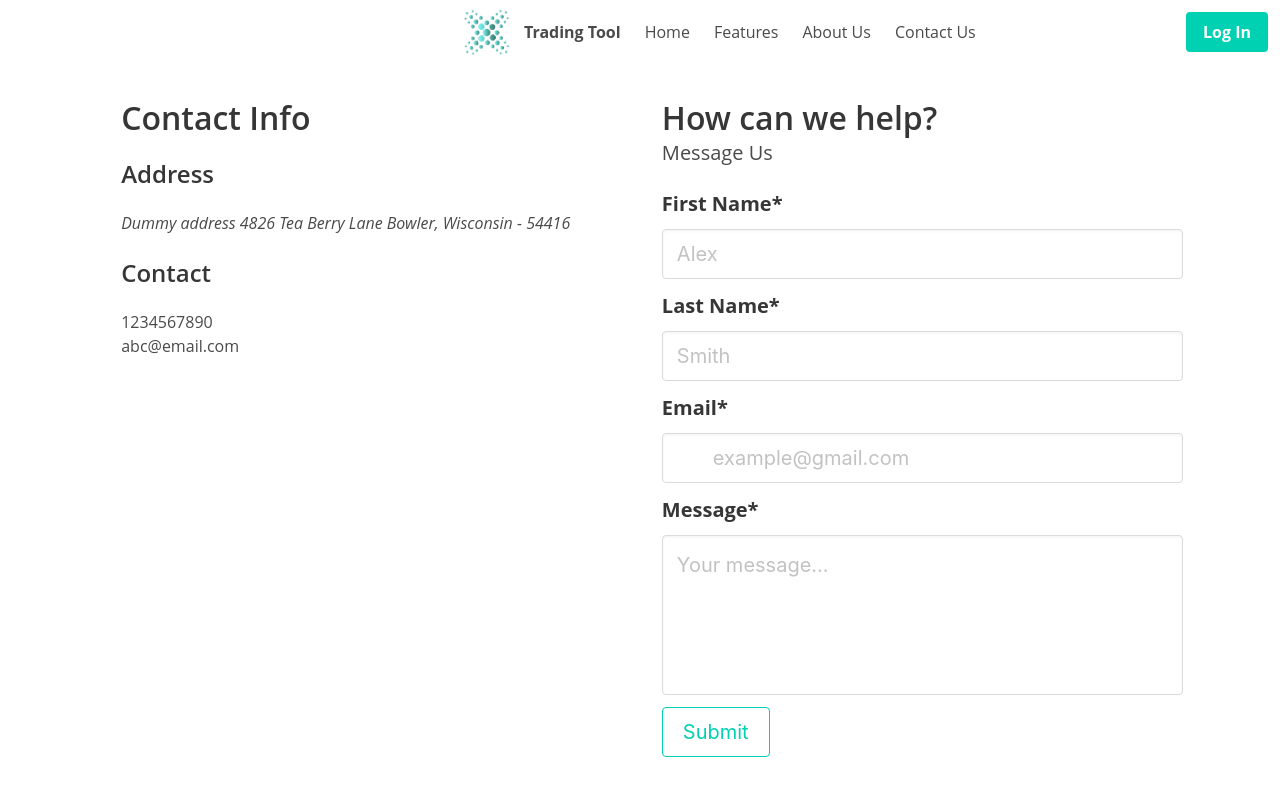
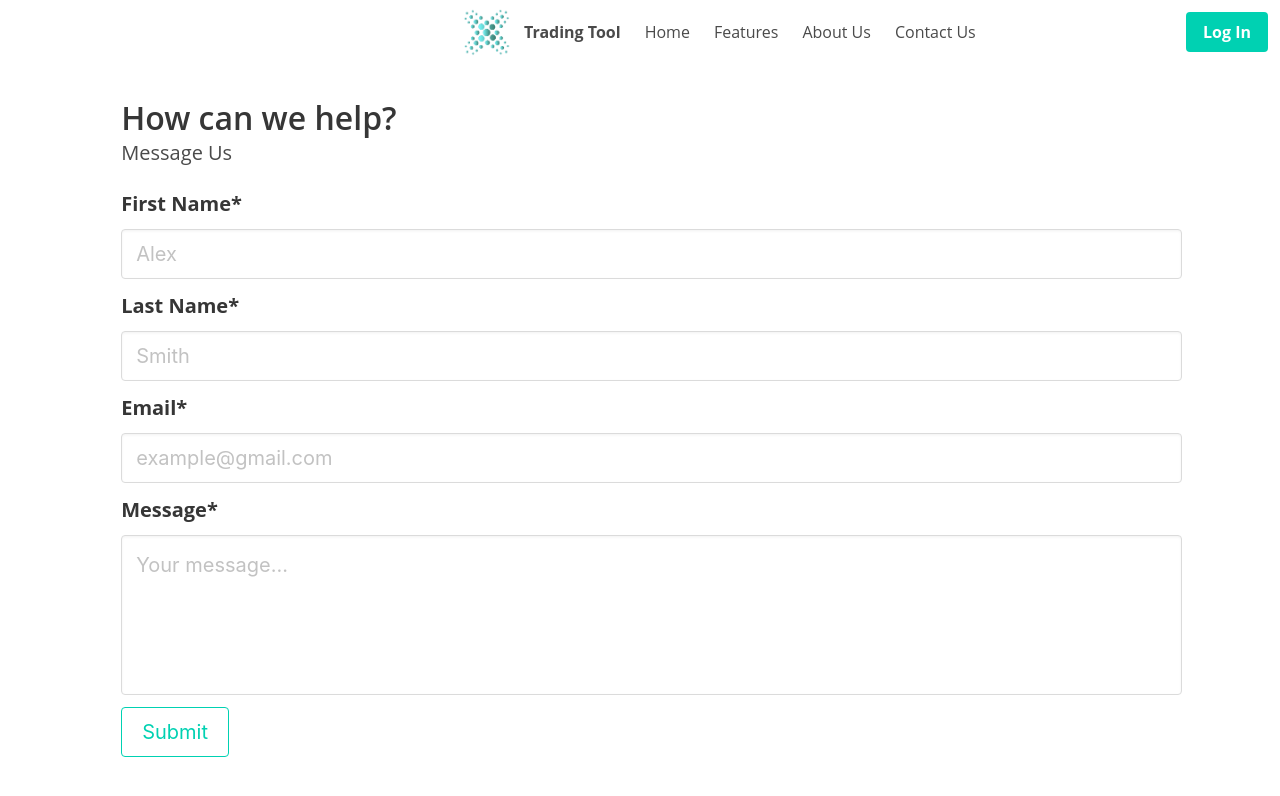
Before and after one commit to priyanshudabas/Trading-Tool-v2.0, a React (Create React App) app in the folder trading-terminal/: page /contact in a window 1280 px wide. Shown: the top 796 px of the page. Built offline with nearby package versions, Linux system fonts and the light colour scheme.

Commit message:
Change contact us form

```diff
--- a/trading-terminal/src/pages/Contact.jsx
+++ b/trading-terminal/src/pages/Contact.jsx
@@ -1,4 +1,4 @@
-import React from "react";
+import React from 'react';
 
 const Contact = () => {
   return (
@@ -6,7 +6,7 @@ const Contact = () => {
       <section className="section">
         <div className="container">
           <div className="columns">
-            <article className="column" style={{ height: "680px" }}>
+            {/* <article className="column" style={{ height: "680px" }}>
               <h2 className="title">Contact Info</h2>
               <h4 className="title is-4">Address</h4>
               <address className="block">
@@ -15,8 +15,8 @@ const Contact = () => {
               <h4 className="title is-4">Contact</h4>
               <p>1234567890</p>
               <p>abc@email.com</p>
-            </article>
-            <article className="column" style={{ height: "680px" }}>
+            </article> */}
+            <article className="column" style={{ height: '680px' }}>
               <h2 className="title">How can we help?</h2>
               <h3 className="subtitle">Message Us</h3>
               <div className="field">
@@ -51,19 +51,19 @@ const Contact = () => {
                 <label className="label is-medium">
                   Email<span>*</span>
                 </label>
-                <div className="control has-icons-left has-icons-right">
+                <div className="control">
                   <input
                     className="input is-medium"
                     type="email"
                     placeholder="example@gmail.com"
                     required
                   />
-                  <span className="icon is-small is-left">
+                  {/* <span className="icon is-small is-left">
                     <i className="fas fa-envelope"></i>
                   </span>
                   <span className="icon is-small is-right">
                     <i className="fas fa-exclamation-triangle"></i>
-                  </span>
+                  </span> */}
                 </div>
               </div>
 
@@ -76,7 +76,7 @@ const Contact = () => {
                     className="textarea is-medium"
                     placeholder="Your message..."
                     required
-                    style={{ resize: "none", overflow: "auto" }}
+                    style={{ resize: 'none', overflow: 'auto' }}
                   ></textarea>
                 </div>
               </div>
```
